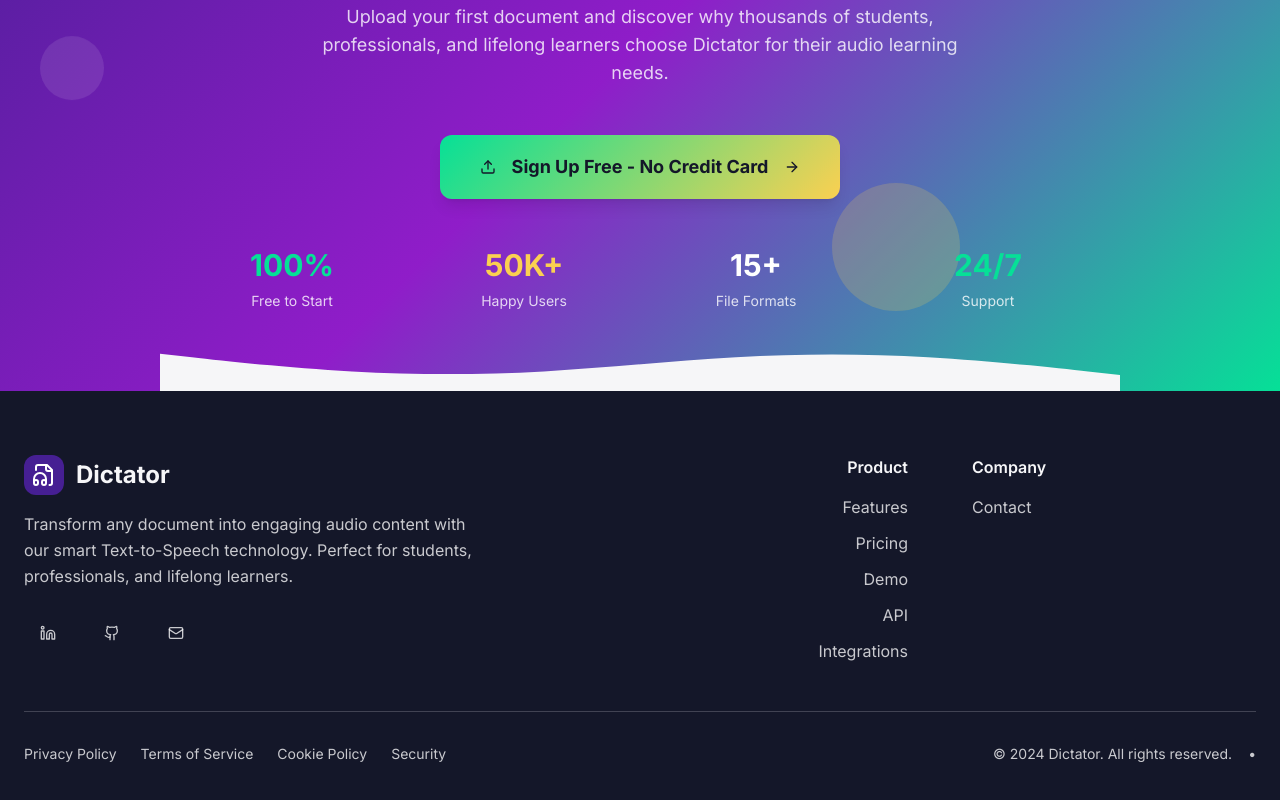
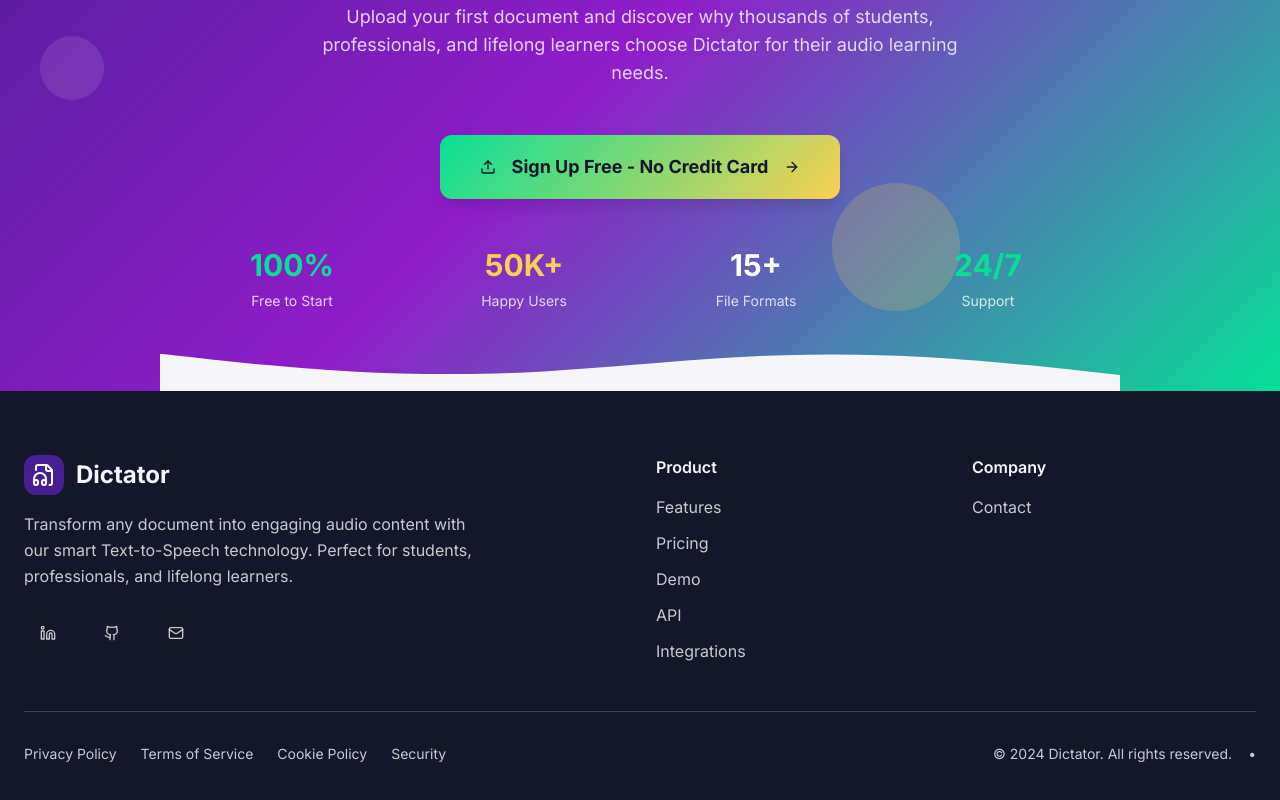
Before and after one commit to Sharon-25/listen-learn-dictator, a React (Vite) app: page / in a window 1280 px wide. Shown: the part 5903-6703 px from the top of the page. Built offline with nearby package versions, Linux system fonts and the light colour scheme.

Commit message:
Reverted to commit 471d1db66f6040e75083f6e452f37b85094b49d8

```diff
--- a/src/components/Footer.tsx
+++ b/src/components/Footer.tsx
@@ -33,7 +33,7 @@ const Footer = () => {
           </div>
 
           {/* Product Links */}
-          <div className="text-right mr-8">
+          <div>
             <h4 className="font-semibold text-background mb-4">Product</h4>
             <ul className="space-y-3">
               <li>
```
